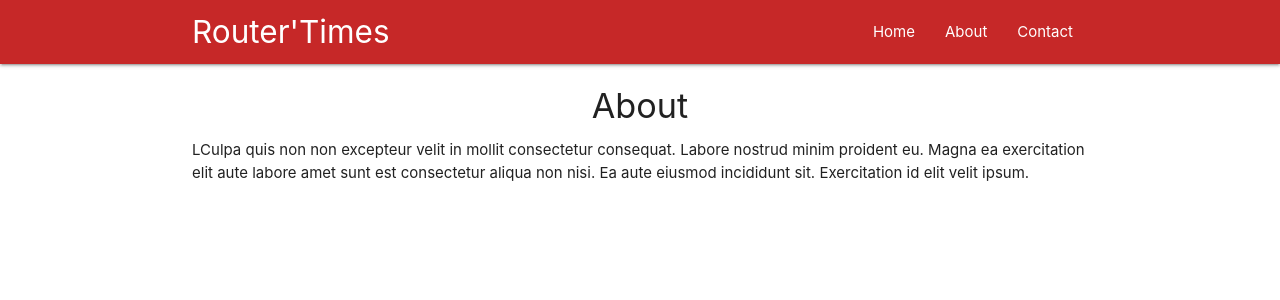
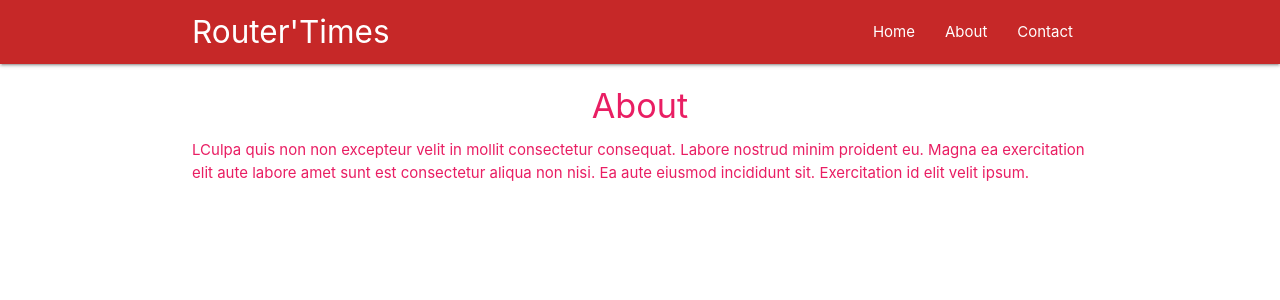
Before and after one commit to mjbenefiel/react-stuff, a React (Create React App) app in the folder react-redux/routing-demo/: page /about in a window 1280 px wide. Shown: the top 300 px of the page. Built offline with nearby package versions, Linux system fonts and the light colour scheme.

Commit message:
02212019 higher order components

```diff
--- a/react-redux/routing-demo/src/components/About.js
+++ b/react-redux/routing-demo/src/components/About.js
@@ -1,4 +1,5 @@
-import React from 'react'
+import React from 'react';
+import Rainbow from '../hoc/Rainbow'
 
 const About = () => {
     return (
@@ -9,4 +10,4 @@
     )
 }
 
-export default About;
+export default Rainbow(About);
--- /dev/null
+++ b/react-redux/routing-demo/src/hoc/Rainbow.js
@@ -0,0 +1,19 @@
+import React from 'react'
+
+const Rainbow = (WrappedComponent) => {
+
+const colors = ['red', 'pink', 'orange', 'blue', 'green', 'yellow']
+const randomColor = colors[Math.floor(Math.random() * 5)];
+const className = randomColor + '-text';
+
+return (props) => {
+    return (
+        <div className ={className}>
+        <WrappedComponent {...props} />
+        </div>
+    )
+}
+
+}
+
+export default Rainbow
```
